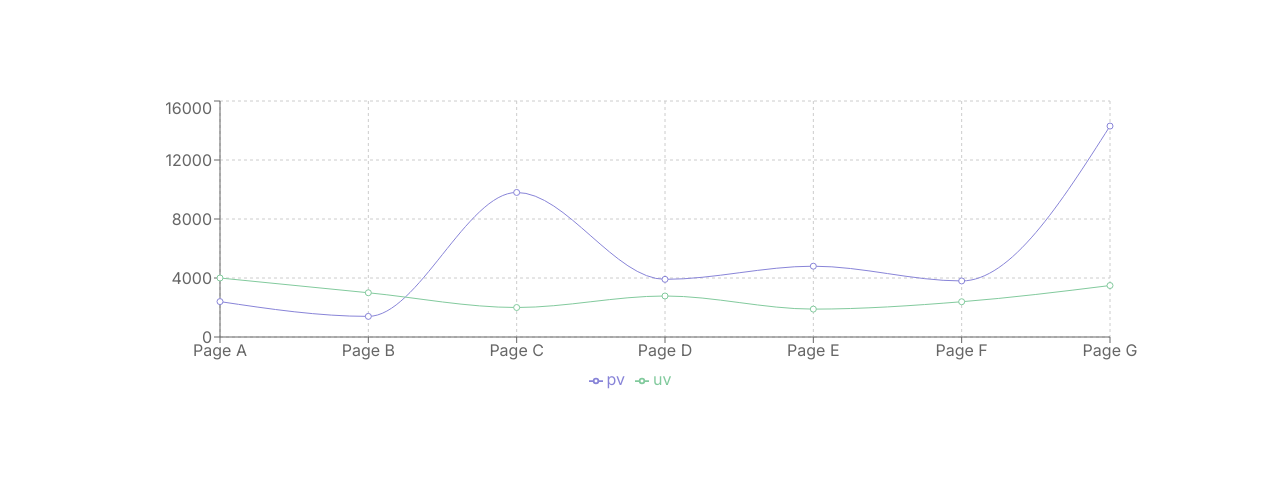
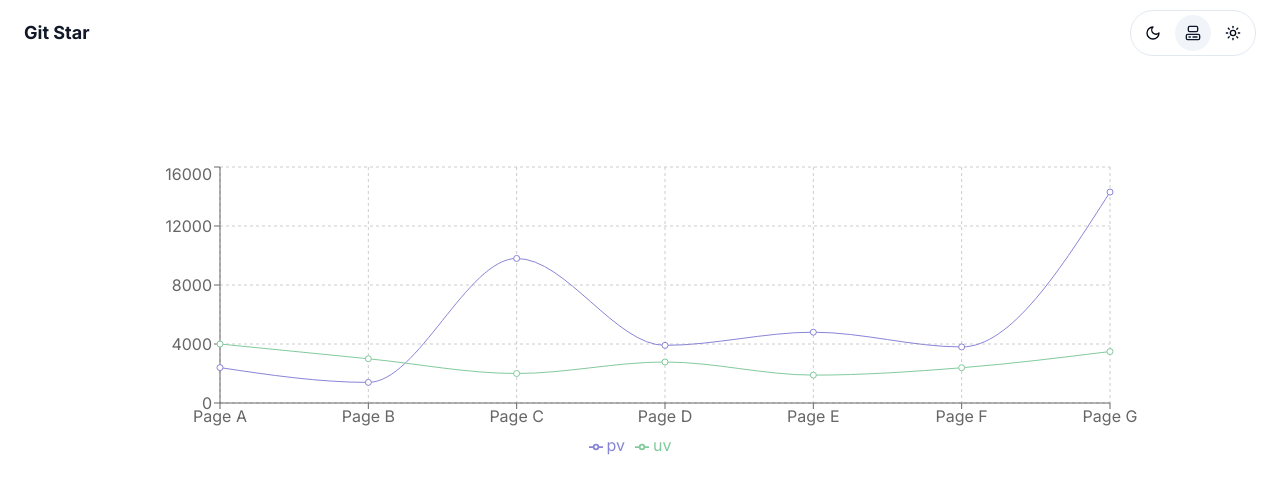
Before and after one commit to sasakitimaru/git-star, a Next.js app: page / in a window 1280 px wide. Shown: the top 492 px of the page. Built offline with nearby package versions, Linux system fonts and the light colour scheme.

Commit message:
feat:headerの追加

```diff
--- a/package.json
+++ b/package.json
@@ -9,6 +9,8 @@
     "lint": "next lint"
   },
   "dependencies": {
+    "@radix-ui/react-toggle": "^1.1.0",
+    "@radix-ui/react-toggle-group": "^1.1.0",
     "class-variance-authority": "^0.7.0",
     "clsx": "^2.1.1",
     "lucide-react": "^0.436.0",
--- a/src/app/layout.tsx
+++ b/src/app/layout.tsx
@@ -3,6 +3,7 @@
 import { cn } from "@/lib/utils";
 import { ThemeProvider } from "@/components/theme-provider";
 import "./globals.css";
+import Header from "@/components/header/Header";
 
 const fontSans = FontSans({
   subsets: ["latin"],
@@ -16,7 +17,6 @@
 }) {
   return (
     <html lang="en" suppressHydrationWarning>
-      <head />
       <body
         className={cn(
           "min-h-screen bg-background font-sans antialiased",
@@ -24,6 +24,7 @@
         )}
       >
         <ThemeProvider attribute="class" defaultTheme="system" enableSystem>
+          <Header />
           {children}
         </ThemeProvider>
       </body>
--- a/src/app/page.tsx
+++ b/src/app/page.tsx
@@ -1,4 +1,5 @@
 import Chart from "@/components/dashboard/Chart";
+import ThemeSwitch from "@/components/header/ThemeSwitch";
 
 export default function Home() {
   return (
--- a/src/components/dashboard/Chart.tsx
+++ b/src/components/dashboard/Chart.tsx
@@ -3,8 +3,9 @@
 import React from "react";
 import { Line, XAxis, YAxis, CartesianGrid, Tooltip, Legend } from "recharts";
 import dynamic from "next/dynamic";
-const LineChart = dynamic(() =>
-  import("recharts").then((mod) => mod.LineChart)
+const LineChart = dynamic(
+  () => import("recharts").then((mod) => mod.LineChart),
+  { ssr: false }
 );
 
 const data = [
--- /dev/null
+++ b/src/components/header/Header.tsx
@@ -0,0 +1,18 @@
+"use client";
+
+import ThemeSwitch from "./ThemeSwitch";
+
+export default function Header() {
+  return (
+    <header>
+      <nav className="bg-white border-gray-200 px-4 lg:px-6 py-2.5 dark:bg-gray-900">
+        <div className="flex flex-wrap justify-between items-center mx-auto max-w-screen-xl">
+          <div className="text-lg font-bold text-gray-900 dark:text-gray-100">
+            Git Star
+          </div>
+          <ThemeSwitch />
+        </div>
+      </nav>
+    </header>
+  );
+}
--- /dev/null
+++ b/src/components/header/ThemeSwitch.tsx
@@ -0,0 +1,49 @@
+"use client";
+
+import { ComputerIcon, MoonIcon, SunIcon } from "lucide-react";
+import { useTheme } from "next-themes";
+import { ToggleGroup, ToggleGroupItem } from "@/components/ui/toggle-group";
+import { useEffect, useState } from "react";
+
+export default function ThemeSwitch() {
+  const { theme, setTheme } = useTheme();
+  const [mounted, setMounted] = useState(false);
+
+  useEffect(() => {
+    setMounted(true);
+  }, []);
+
+  if (!mounted) return null;
+
+  return (
+    <ToggleGroup
+      className="rounded-full border p-1"
+      size="sm"
+      type="single"
+      value={theme}
+      onValueChange={(value) => setTheme(value)}
+    >
+      <ToggleGroupItem
+        className="rounded-full"
+        value="dark"
+        aria-label="Toggle dark"
+      >
+        <MoonIcon size={16} />
+      </ToggleGroupItem>
+      <ToggleGroupItem
+        className="rounded-full"
+        value="system"
+        aria-label="Toggle system"
+      >
+        <ComputerIcon size={16} />
+      </ToggleGroupItem>
+      <ToggleGroupItem
+        className="rounded-full"
+        value="light"
+        aria-label="Toggle light"
+      >
+        <SunIcon size={16} />
+      </ToggleGroupItem>
+    </ToggleGroup>
+  );
+}
--- /dev/null
+++ b/src/components/ui/toggle-group.tsx
@@ -0,0 +1,61 @@
+"use client";
+
+import * as React from "react";
+import * as ToggleGroupPrimitive from "@radix-ui/react-toggle-group";
+import { type VariantProps } from "class-variance-authority";
+
+import { cn } from "@/lib/utils";
+import { toggleVariants } from "@/components/ui/toggle";
+
+const ToggleGroupContext = React.createContext<
+  VariantProps<typeof toggleVariants>
+>({
+  size: "default",
+  variant: "default",
+});
+
+const ToggleGroup = React.forwardRef<
+  React.ElementRef<typeof ToggleGroupPrimitive.Root>,
+  React.ComponentPropsWithoutRef<typeof ToggleGroupPrimitive.Root> &
+    VariantProps<typeof toggleVariants>
+>(({ className, variant, size, children, ...props }, ref) => (
+  <ToggleGroupPrimitive.Root
+    ref={ref}
+    className={cn("flex items-center justify-center gap-1", className)}
+    {...props}
+  >
+    <ToggleGroupContext.Provider value={{ variant, size }}>
+      {children}
+    </ToggleGroupContext.Provider>
+  </ToggleGroupPrimitive.Root>
+));
+
+ToggleGroup.displayName = ToggleGroupPrimitive.Root.displayName;
+
+const ToggleGroupItem = React.forwardRef<
+  React.ElementRef<typeof ToggleGroupPrimitive.Item>,
+  React.ComponentPropsWithoutRef<typeof ToggleGroupPrimitive.Item> &
+    VariantProps<typeof toggleVariants>
+>(({ className, children, variant, size, ...props }, ref) => {
+  const context = React.useContext(ToggleGroupContext);
+
+  return (
+    <ToggleGroupPrimitive.Item
+      ref={ref}
+      className={cn(
+        toggleVariants({
+          variant: context.variant || variant,
+          size: context.size || size,
+        }),
+        className
+      )}
+      {...props}
+    >
+      {children}
+    </ToggleGroupPrimitive.Item>
+  );
+});
+
+ToggleGroupItem.displayName = ToggleGroupPrimitive.Item.displayName;
+
+export { ToggleGroup, ToggleGroupItem };
--- /dev/null
+++ b/src/components/ui/toggle.tsx
@@ -0,0 +1,45 @@
+"use client";
+
+import * as React from "react";
+import * as TogglePrimitive from "@radix-ui/react-toggle";
+import { cva, type VariantProps } from "class-variance-authority";
+
+import { cn } from "@/lib/utils";
+
+const toggleVariants = cva(
+  "inline-flex items-center justify-center rounded-md text-sm font-medium ring-offset-background transition-colors hover:bg-muted hover:text-muted-foreground focus-visible:outline-none focus-visible:ring-2 focus-visible:ring-ring focus-visible:ring-offset-2 disabled:pointer-events-none disabled:opacity-50 data-[state=on]:bg-accent data-[state=on]:text-accent-foreground",
+  {
+    variants: {
+      variant: {
+        default: "bg-transparent",
+        outline:
+          "border border-input bg-transparent hover:bg-accent hover:text-accent-foreground",
+      },
+      size: {
+        default: "h-10 px-3",
+        sm: "h-9 px-2.5",
+        lg: "h-11 px-5",
+      },
+    },
+    defaultVariants: {
+      variant: "default",
+      size: "default",
+    },
+  }
+);
+
+const Toggle = React.forwardRef<
+  React.ElementRef<typeof TogglePrimitive.Root>,
+  React.ComponentPropsWithoutRef<typeof TogglePrimitive.Root> &
+    VariantProps<typeof toggleVariants>
+>(({ className, variant, size, ...props }, ref) => (
+  <TogglePrimitive.Root
+    ref={ref}
+    className={cn(toggleVariants({ variant, size, className }))}
+    {...props}
+  />
+));
+
+Toggle.displayName = TogglePrimitive.Root.displayName;
+
+export { Toggle, toggleVariants };
```
Also changed, not shown: 1 other file (tests, documents, lock files or other folders).
